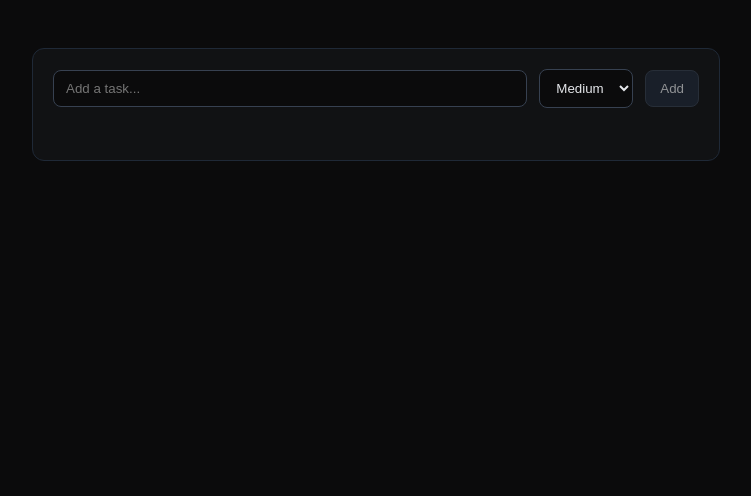
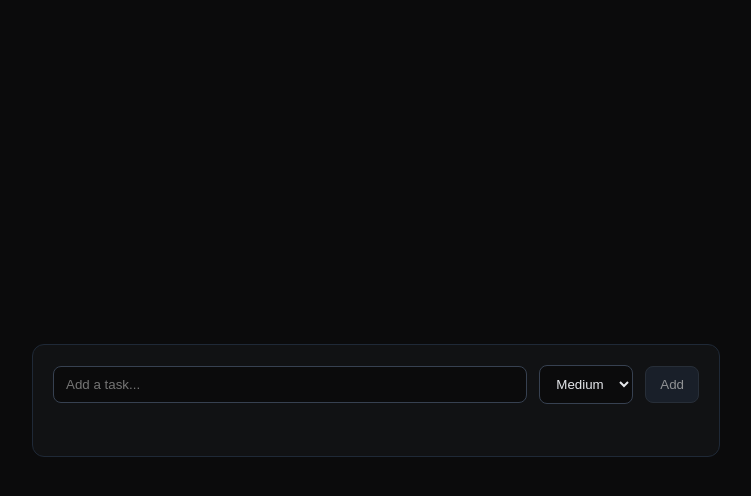
Before and after one commit to navinrc/ai-todolist, a React (Vite) app: page / in a window 1280 px wide. Shown: the top 496 px of the page, without its empty margins (264-1015 px from the left). Built offline with nearby package versions, Linux system fonts and the light colour scheme.

Commit message:
style: center main card on page

```diff
--- a/src/styles.css
+++ b/src/styles.css
@@ -1,8 +1,8 @@
 :root{color-scheme:light dark}
 *{box-sizing:border-box}
 body{margin:0;font-family:ui-sans-serif,system-ui,-apple-system,Segoe UI,Roboto,Helvetica,Arial,sans-serif;line-height:1.5;background:#0b0b0c;color:#e5e7eb}
-.container{max-width:720px;margin:48px auto;padding:0 16px}
-.card{background:#111214;border:1px solid #1f2937;border-radius:12px;padding:20px}
+.container{max-width:720px;margin:0 auto;min-height:100svh;display:flex;align-items:center;justify-content:center;padding:16px}
+.card{background:#111214;border:1px solid #1f2937;border-radius:12px;padding:20px;width:100%}
 .header{display:flex;align-items:center;justify-content:space-between;gap:12px;margin-bottom:16px}
 .input{flex:1;padding:10px 12px;border-radius:8px;border:1px solid #374151;background:#0b0b0c;color:#e5e7eb}
 .select{padding:10px 12px;border-radius:8px;border:1px solid #374151;background:#0b0b0c;color:#e5e7eb}
```
